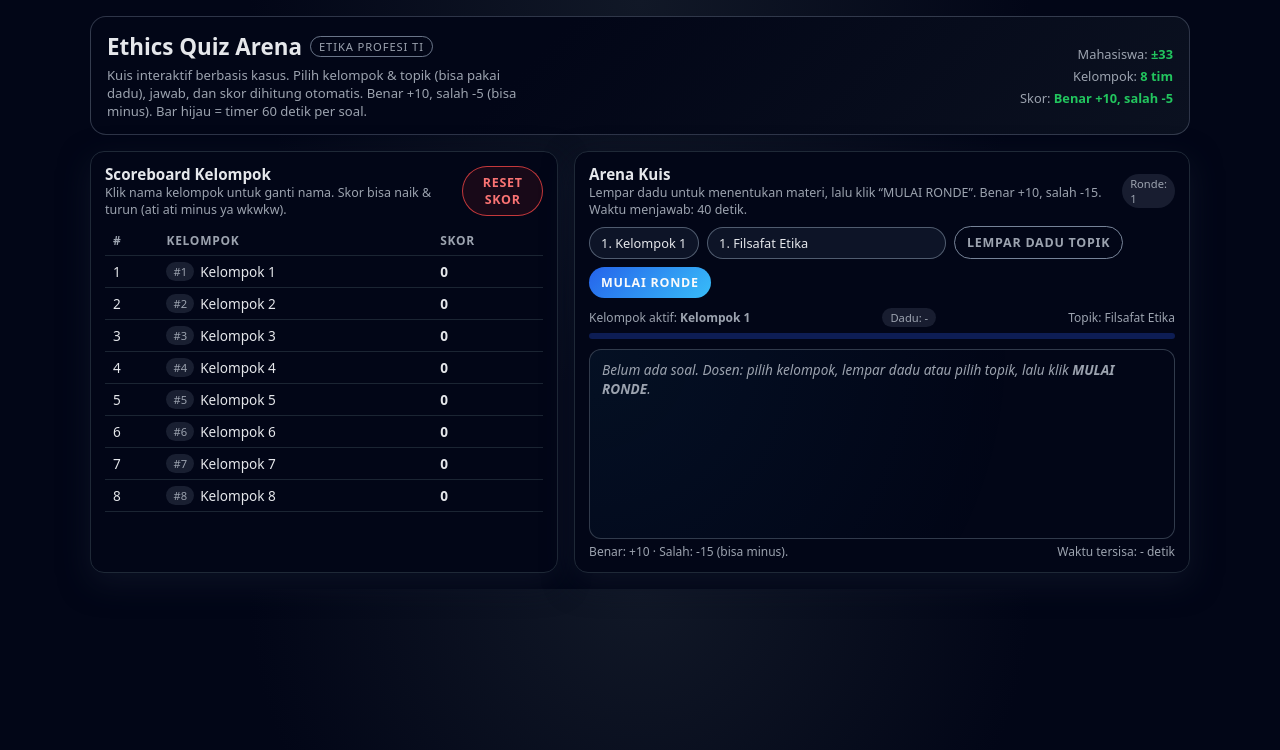
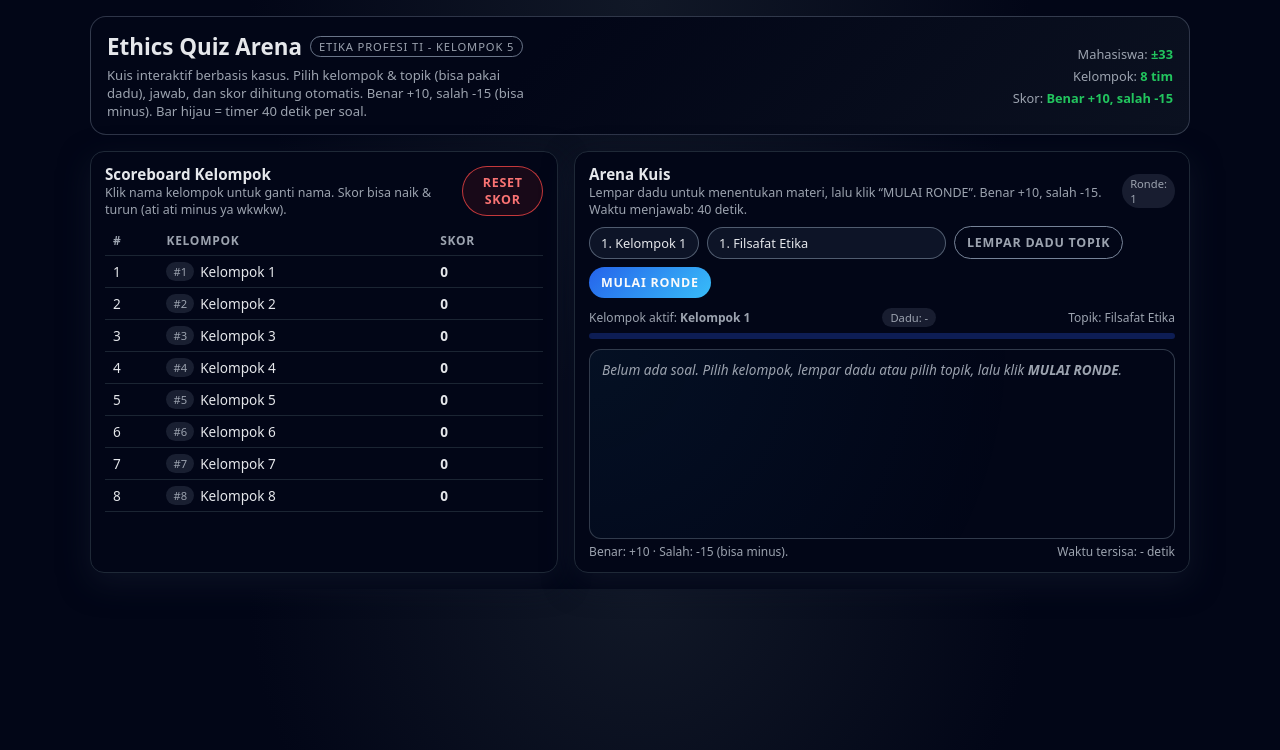
Before and after one commit to StarZScreamo/Ethics-game-kelompok5, a plain HTML site: page index.html in a window 1280 px wide. Drawn offline with Linux system fonts and the light colour scheme.

Commit message:
Update ethics quiz game.
update rule in game

```diff
--- a/index.html
+++ b/index.html
@@ -2,7 +2,7 @@
 <html lang="id">
 <head>
   <meta charset="UTF-8" />
-  <title>Ethics Quiz Arena - Etika Profesi TI</title>
+  <title>Ethics Quiz Arena - Kelompok 5 Etika Profesi TI</title>
   <meta name="viewport" content="width=device-width, initial-scale=1" />
   <style>
     :root {
@@ -434,18 +434,18 @@
       <div class="header-left">
         <div class="title-row">
           <div class="title">Ethics Quiz Arena</div>
-          <span class="badge">Etika Profesi TI</span>
+          <span class="badge">Etika Profesi TI - Kelompok 5</span>
         </div>
         <div class="subtitle">
           Kuis interaktif berbasis kasus. Pilih kelompok & topik (bisa pakai dadu),
-          jawab, dan skor dihitung otomatis. Benar +10, salah -5 (bisa minus).
-          Bar hijau = timer 60 detik per soal.
+          jawab, dan skor dihitung otomatis. Benar +10, salah -15 (bisa minus).
+          Bar hijau = timer 40 detik per soal.
         </div>
       </div>
       <div class="header-right">
         <span>Mahasiswa: <strong>±33</strong></span>
         <span>Kelompok: <strong>8 tim</strong></span>
-        <span>Skor: <strong>Benar +10, salah -5</strong></span>
+        <span>Skor: <strong>Benar +10, salah -15</strong></span>
       </div>
     </header>
 
@@ -509,7 +509,7 @@
         <div id="quizBox" class="quiz-box">
           <div class="quiz-placeholder">
             Belum ada soal.
-            Dosen: pilih kelompok, lempar dadu atau pilih topik, lalu klik <strong>MULAI RONDE</strong>.
+            Pilih kelompok, lempar dadu atau pilih topik, lalu klik <strong>MULAI RONDE</strong>.
           </div>
         </div>
 
@@ -540,7 +540,6 @@
 
 /* ==========================
    BANK SOAL: 13 TOPIK × 3
-   (VERSI LEBIH SUSAH)
 ===========================*/
 const topics = [
   // 1. Filsafat Etika
```
